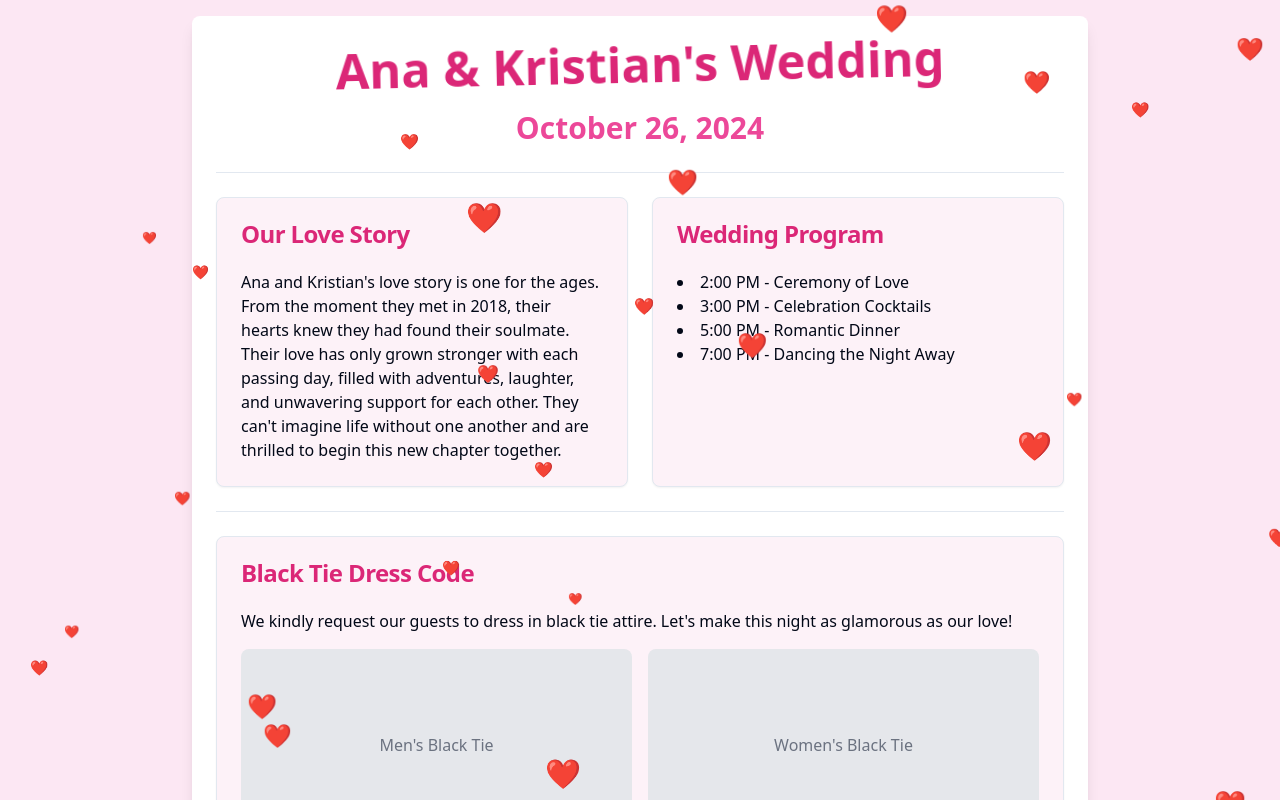
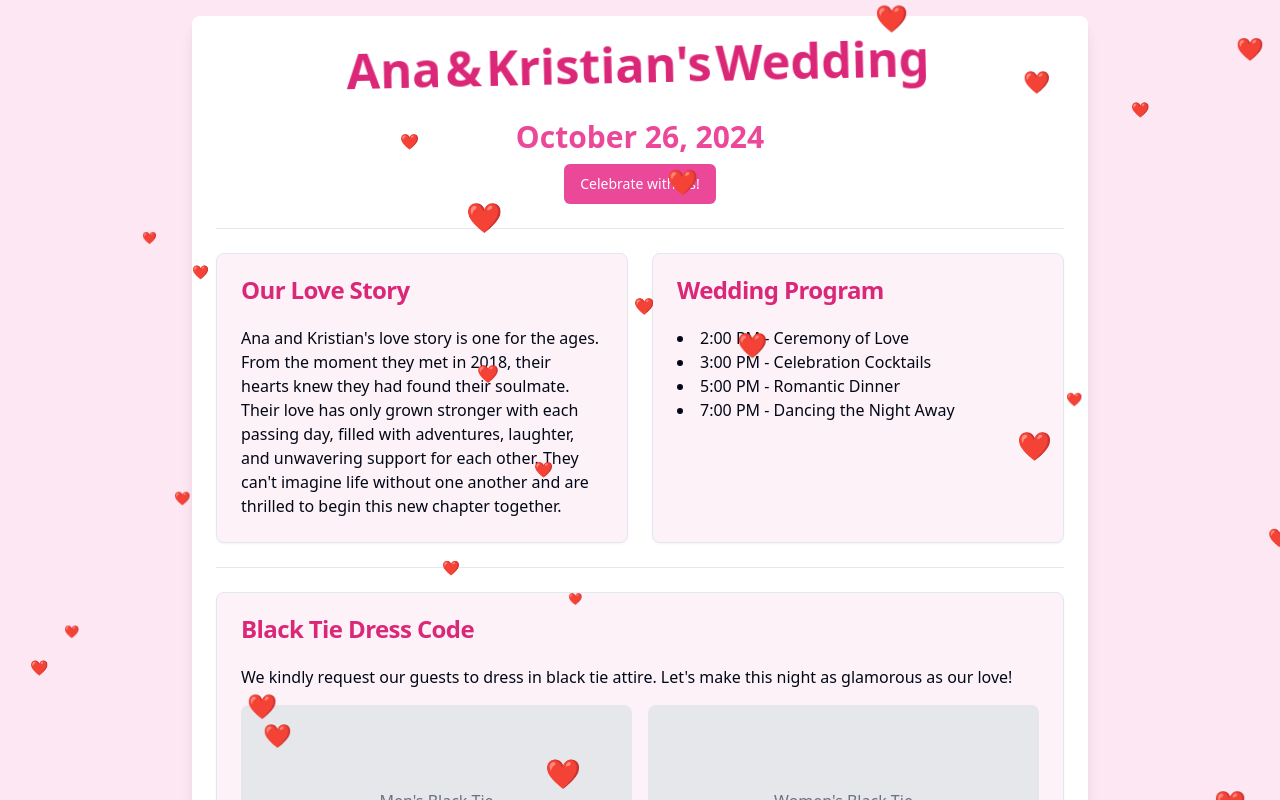
Before and after one commit to GPT-Engineer-App/pink-glam-wedding-vibes, a React (Vite) app: page / in a window 1280 px wide. Shown: the top 800 px of the page. Built offline with nearby package versions, Linux system fonts and the light colour scheme.

Commit message:
Add more animations
Enhanced the application with additional animations to improve user experience and engagement.
[skip gpt_engineer]

```diff
--- a/src/pages/Index.jsx
+++ b/src/pages/Index.jsx
@@ -1,17 +1,43 @@
 import { useState, useEffect, useCallback } from 'react';
-import { motion } from 'framer-motion';
+import { motion, AnimatePresence } from 'framer-motion';
 import { Card, CardContent, CardHeader, CardTitle } from "@/components/ui/card";
 import { Separator } from "@/components/ui/separator";
+import { Button } from "@/components/ui/button";
 
 const AnimatedText = ({ children }) => {
+  const words = children.split(' ');
   return (
+    <motion.div>
+      {words.map((word, index) => (
         <motion.span
+          key={index}
           initial={{ opacity: 0, y: -20 }}
           animate={{ opacity: 1, y: 0 }}
-      transition={{ duration: 0.5, yoyo: Infinity }}
+          transition={{ duration: 0.5, delay: index * 0.1 }}
+          className="inline-block mr-1"
+        >
+          {word}
+        </motion.span>
+      ))}
+    </motion.div>
+  );
+};
+
+const FloatingElement = ({ children, delay = 0 }) => {
+  return (
+    <motion.div
+      initial={{ y: 0 }}
+      animate={{ y: [-10, 10] }}
+      transition={{
+        duration: 2,
+        repeat: Infinity,
+        repeatType: "reverse",
+        ease: "easeInOut",
+        delay: delay,
+      }}
     >
       {children}
-    </motion.span>
+    </motion.div>
   );
 };
 
@@ -54,6 +80,7 @@ const HeartRain = () => {
 
 const Index = () => {
   const [touchHearts, setTouchHearts] = useState([]);
+  const [showConfetti, setShowConfetti] = useState(false);
 
   const handleTouch = useCallback((e) => {
     const touch = e.touches[0];
@@ -72,8 +99,13 @@ const Index = () => {
     return () => document.removeEventListener('touchstart', handleTouch);
   }, [handleTouch]);
 
+  const toggleConfetti = () => {
+    setShowConfetti((prev) => !prev);
+  };
+
   return (
-    <div className="min-h-screen bg-pink-100 p-4 font-sans" onTouchStart={handleTouch}>
+    <div className="min-h-screen bg-pink-100 p-4 font-sans relative overflow-hidden" onTouchStart={handleTouch}>
+      {showConfetti && <Confetti />}
       <HeartRain />
       <div className="max-w-4xl mx-auto bg-white rounded-lg shadow-lg p-6">
         <motion.h1
@@ -83,6 +115,7 @@ const Index = () => {
         >
           <AnimatedText>Ana & Kristian's Wedding</AnimatedText>
         </motion.h1>
+        <FloatingElement>
           <motion.h2
             className="text-3xl font-semibold text-center mb-4 text-pink-500"
             animate={{ y: [0, -10, 0] }}
@@ -90,33 +123,39 @@ const Index = () => {
           >
             October 26, 2024
           </motion.h2>
+        </FloatingElement>
+        <motion.div
+          className="text-center mb-6"
+          initial={{ opacity: 0, scale: 0.5 }}
+          animate={{ opacity: 1, scale: 1 }}
+          transition={{ duration: 0.5 }}
+        >
+          <Button onClick={toggleConfetti} className="bg-pink-500 hover:bg-pink-600 text-white">
+            Celebrate with Us!
+          </Button>
+        </motion.div>
 
         <Separator className="my-6" />
 
-        <div className="grid grid-cols-1 md:grid-cols-2 gap-6">
-          <Card className="bg-pink-50">
-            <CardHeader>
-              <CardTitle className="text-pink-600">Our Love Story</CardTitle>
-            </CardHeader>
-            <CardContent>
+        <motion.div
+          className="grid grid-cols-1 md:grid-cols-2 gap-6"
+          initial={{ opacity: 0, y: 50 }}
+          animate={{ opacity: 1, y: 0 }}
+          transition={{ duration: 0.5, delay: 0.2 }}
+        >
+          <AnimatedCard title="Our Love Story" delay={0}>
             <p>Ana and Kristian's love story is one for the ages. From the moment they met in 2018, their hearts knew they had found their soulmate. Their love has only grown stronger with each passing day, filled with adventures, laughter, and unwavering support for each other. They can't imagine life without one another and are thrilled to begin this new chapter together.</p>
-            </CardContent>
-          </Card>
+          </AnimatedCard>
 
-          <Card className="bg-pink-50">
-            <CardHeader>
-              <CardTitle className="text-pink-600">Wedding Program</CardTitle>
-            </CardHeader>
-            <CardContent>
+          <AnimatedCard title="Wedding Program" delay={0.2}>
             <ul className="list-disc list-inside">
               <li>2:00 PM - Ceremony of Love</li>
               <li>3:00 PM - Celebration Cocktails</li>
               <li>5:00 PM - Romantic Dinner</li>
               <li>7:00 PM - Dancing the Night Away</li>
             </ul>
-            </CardContent>
-          </Card>
-        </div>
+          </AnimatedCard>
+        </motion.div>
 
         <Separator className="my-6" />
 
@@ -194,4 +233,50 @@ const Index = () => {
   );
 };
 
+const AnimatedCard = ({ title, children, delay = 0 }) => {
+  return (
+    <motion.div
+      initial={{ opacity: 0, scale: 0.8 }}
+      animate={{ opacity: 1, scale: 1 }}
+      transition={{ duration: 0.5, delay }}
+    >
+      <Card className="bg-pink-50 h-full">
+        <CardHeader>
+          <CardTitle className="text-pink-600">{title}</CardTitle>
+        </CardHeader>
+        <CardContent>{children}</CardContent>
+      </Card>
+    </motion.div>
+  );
+};
+
+const Confetti = () => {
+  return (
+    <div className="fixed inset-0 pointer-events-none">
+      {Array.from({ length: 100 }).map((_, index) => (
+        <motion.div
+          key={index}
+          className="absolute w-2 h-2 bg-pink-500 rounded-full"
+          initial={{
+            x: Math.random() * window.innerWidth,
+            y: -10,
+            opacity: 1,
+          }}
+          animate={{
+            y: window.innerHeight + 10,
+            opacity: 0,
+          }}
+          transition={{
+            duration: Math.random() * 2 + 1,
+            repeat: Infinity,
+            repeatType: "loop",
+            ease: "linear",
+            delay: Math.random() * 5,
+          }}
+        />
+      ))}
+    </div>
+  );
+};
+
 export default Index;
```
Lines whose indentation alone changed are shown as unchanged.
